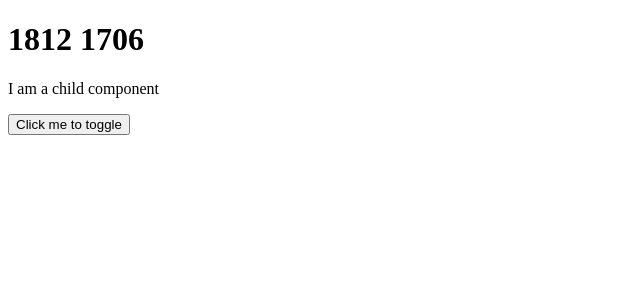
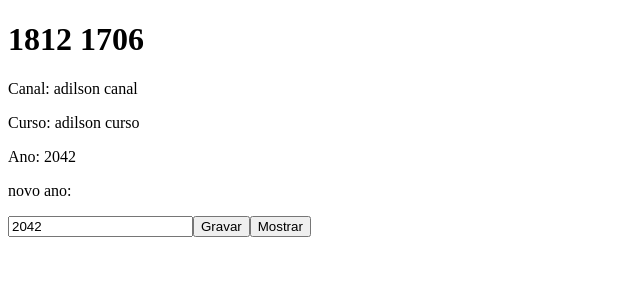
Before and after one commit to adilsonxdesouza/CursoReactBruno, a React app: page / in a window 1280 px wide. Shown: the top 300 px of the page, without its empty margins (0-640 px from the left). Built offline with nearby package versions, Linux system fonts and the light colour scheme.

Commit message:
aula24_staticglobais

```diff
--- /dev/null
+++ b/src/AppGlobais.js
@@ -0,0 +1,34 @@
+import React from "react";
+import Globais from "./componentes/Globais";
+
+export default function AppGlobais() {
+    const [ano, setAno] = React.useState(Globais.ano);
+
+    const gravarAno = () => {
+        Globais.ano = ano; // Atualizo a variável glogal com o conteudo do estado ano
+    }
+
+    // ************  Testar var globais na aula de route
+
+    const mostrar = () => { alert(Globais.ano); }
+
+    return (
+        <>
+            <p>Canal: {Globais.canal}</p>
+            <p>Curso: {Globais.curso}</p>
+            <p>Ano: {Globais.ano}</p>
+            <p>novo ano:</p>
+
+            {/* Quando coloquei value ={Globais.ano} , o input ficou readonly */}
+            <input type="text" value={ano} onChange={(e) => setAno(e.target.value)} />
+
+            {/* se chamar as funções do onclick sem arrow function elas são executadas imediataMENTE */}
+            <button onClick={()=> gravarAno()} >Gravar</button>
+
+
+            <button onClick={ () => mostrar()} >Mostrar</button>
+
+        </>
+        );
+
+}
--- /dev/null
+++ b/src/componentes/Globais.js
@@ -0,0 +1,7 @@
+import React from "react";
+
+export default class Globais  {       // Veja que aqui é uma classe normal JS e não um Componente de Classe
+    static canal = "adilson canal";   // Por isso não é obrigatório constructor, super, render, etc
+    static curso = "adilson curso";
+    static ano = 2042;
+}
--- a/src/index.js
+++ b/src/index.js
@@ -3,7 +3,7 @@ import ReactDOM from "react-dom";
 //import AppEventos from "./AppEventos";
 //import AppFormularios from "./AppFormularios";
 //import AppStateUnico from "./AppStateUnico"
-import AppCicloVida from "./AppCicloVida";
+import AppGlobais from "./AppGlobais";
 //import App from "./App";
 require('file-loader?name=[name].[ext]!./index.html'); // a ausência desta linha gera o erro de directory listing (mostrar o diretório ao invez da página index.html)
 
@@ -13,7 +13,7 @@ const app = document.getElementById("app");
 
     ReactDOM.render(
         <>
-            <AppCicloVida/>
+            <AppGlobais/>
         </>,
 
         app
```
Also changed, not shown: 1 other file (tests, documents, lock files or other folders).
